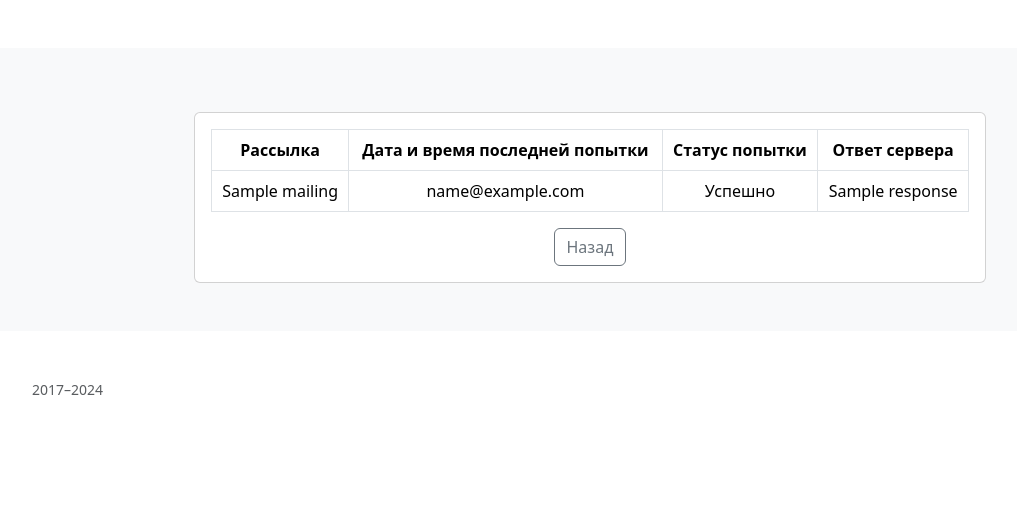
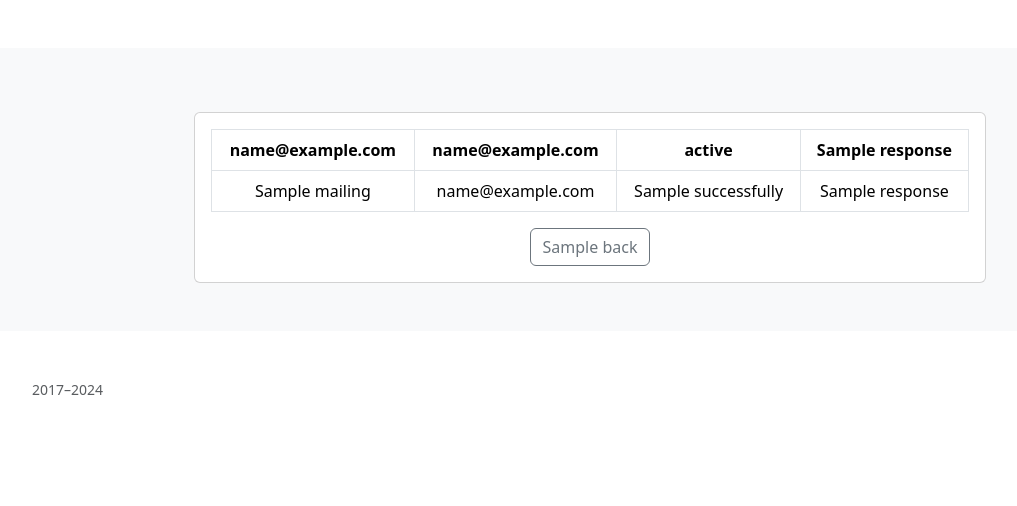
Before and after one commit to ssher250110/django_mailing, a Django app: template mailing/templates/mailing/loggingmailing_detail.html in a window 1280 px wide. Shown: the part 57-563 px from the top of the page, without its empty margins (50-1067 px from the left). Run offline with Django 4.2, Linux system fonts and the light colour scheme; the template is opened without the code that fills it: most values are stand-ins (such as "Sample title", 1, 10 or a date in 2020); some libraries are stand-ins or nearby versions.

Commit message:
added extra_context loggingmailing model

```diff
--- a/mailing/templates/mailing/loggingmailing_detail.html
+++ b/mailing/templates/mailing/loggingmailing_detail.html
@@ -12,24 +12,24 @@
                 <div class="card-body">
                     <table class="table table-bordered ">
                         <tr>
-                            <th>Рассылка</th>
-                            <th>Дата и время последней попытки</th>
-                            <th>Статус попытки</th>
-                            <th>Ответ сервера</th>
+                            <th>{{ mailing }}</th>
+                            <th>{{ last_attempt_mailing }}</th>
+                            <th>{{ status_attempt }}</th>
+                            <th>{{ response }}</th>
                         </tr>
                         <tr>
                             <td>{{ object.mailing.name }}</td>
                             <td>{{ object.last_attempt_mailing }}</td>
                             {% if object.status_attempt %}
-                                <td>Успешно</td>
+                                <td>{{ successfully }}</td>
                             {% else %}
-                                <td>Не успешно</td>
+                                <td>{{ not_successfully }}</td>
                             {% endif %}
                             <td>{{ object.response }}</td>
                     </table>
                     <a class="btn btn--sm btn-outline-secondary"
                        href="{% url 'mailing:logging_mailing-list' %}"
-                       role="button">Назад
+                       role="button">{{ back }}
                     </a>
                 </div>
             </div>
```
Also changed, not shown: mailing/templates/mailing/loggingmailing_form.html (deleted, +0 -10 lines), mailing/templates/mailing/loggingmailing_list.html (+7 -7 lines), mailing/views.py (+17 -0 lines).
